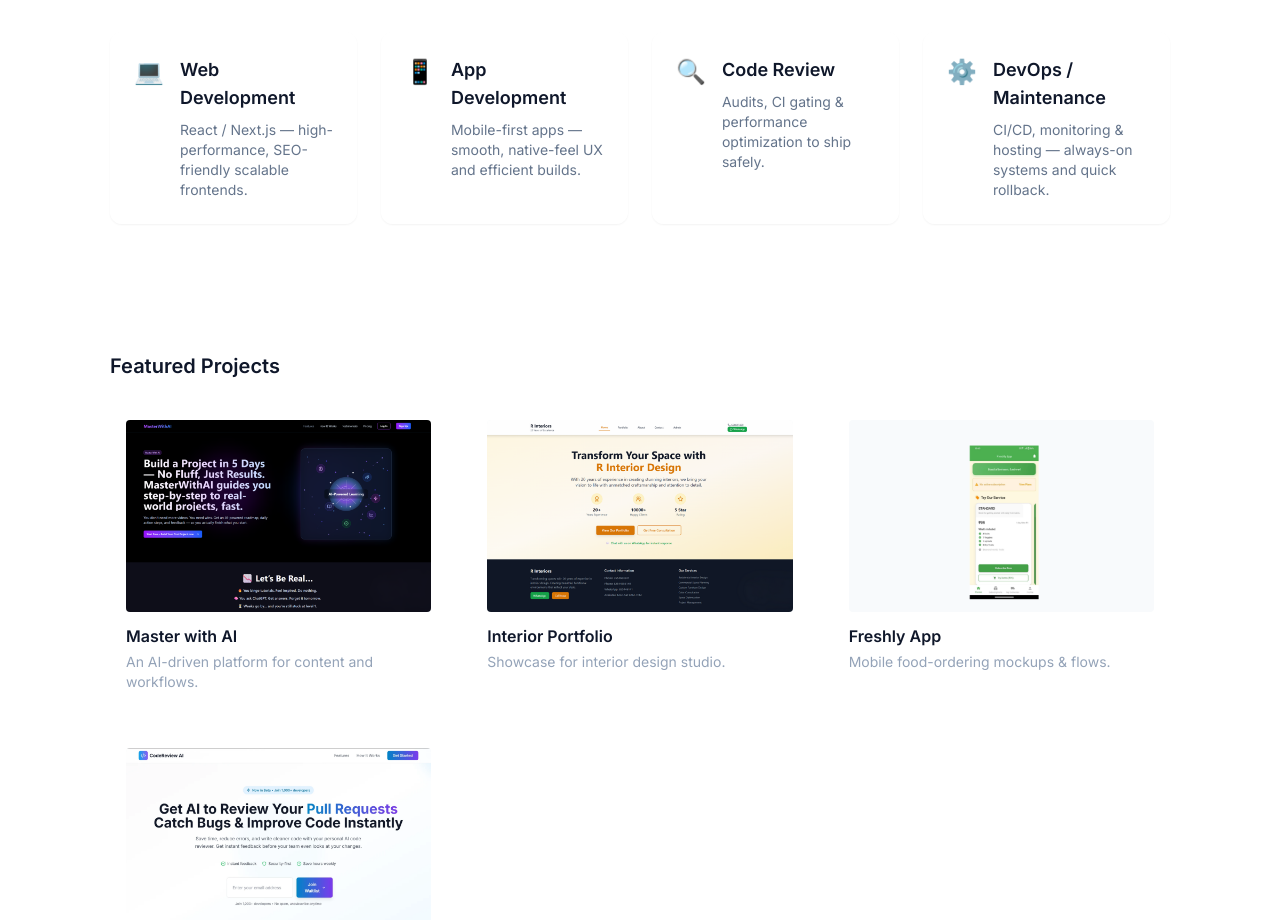
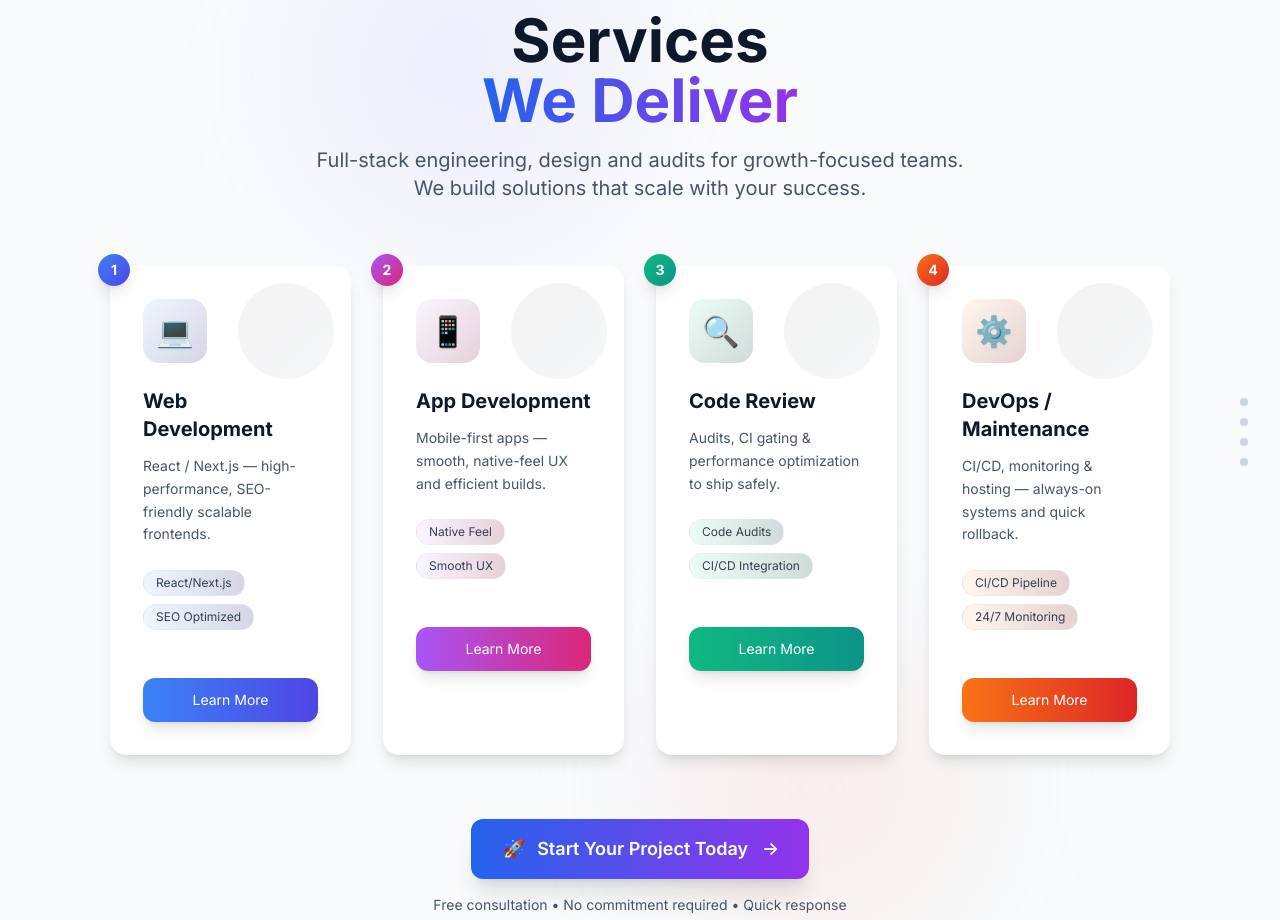
Before and after one commit to SyedMohammedRaheem99/SMR-hft-prime-marketing-pro-fixed, a Next.js app: page / in a window 1280 px wide. Shown: the part 1877-2797 px from the top of the page. Built offline with nearby package versions, Linux system fonts and the light colour scheme.

Commit message:
Update Services.js

```diff
--- a/components/Services.js
+++ b/components/Services.js
@@ -1,5 +1,6 @@
 // components/Services.js
 import { motion } from "framer-motion";
+import { useState } from "react";
 
 const services = [
   {
@@ -7,71 +8,285 @@ const services = [
     title: "Web Development",
     desc: "React / Next.js — high-performance, SEO-friendly scalable frontends.",
     icon: "💻",
+    color: "from-blue-500 to-indigo-600",
+    bgColor: "from-blue-50 to-indigo-50",
+    darkBgColor: "from-blue-900/20 to-indigo-900/20",
+    features: ["React/Next.js", "SEO Optimized", "High Performance", "Scalable Architecture"]
   },
   {
     id: "app",
     title: "App Development",
     desc: "Mobile-first apps — smooth, native-feel UX and efficient builds.",
     icon: "📱",
+    color: "from-purple-500 to-pink-600",
+    bgColor: "from-purple-50 to-pink-50",
+    darkBgColor: "from-purple-900/20 to-pink-900/20",
+    features: ["Native Feel", "Smooth UX", "Cross-Platform", "Efficient Builds"]
   },
   {
     id: "review",
     title: "Code Review",
     desc: "Audits, CI gating & performance optimization to ship safely.",
     icon: "🔍",
+    color: "from-emerald-500 to-teal-600",
+    bgColor: "from-emerald-50 to-teal-50",
+    darkBgColor: "from-emerald-900/20 to-teal-900/20",
+    features: ["Code Audits", "CI/CD Integration", "Performance Analysis", "Security Review"]
   },
   {
     id: "devops",
     title: "DevOps / Maintenance",
     desc: "CI/CD, monitoring & hosting — always-on systems and quick rollback.",
     icon: "⚙️",
+    color: "from-orange-500 to-red-600",
+    bgColor: "from-orange-50 to-red-50",
+    darkBgColor: "from-orange-900/20 to-red-900/20",
+    features: ["CI/CD Pipeline", "24/7 Monitoring", "Cloud Hosting", "Quick Rollback"]
   },
 ];
 
 const container = {
   hidden: {},
-  show: { transition: { staggerChildren: 0.12 } },
+  show: {
+    transition: {
+      staggerChildren: 0.15,
+      delayChildren: 0.1
+    }
+  },
 };
 
 const item = {
-  hidden: { opacity: 0, y: 12 },
-  show: { opacity: 1, y: 0, transition: { duration: 0.45, ease: "easeOut" } },
+  hidden: {
+    opacity: 0,
+    y: 30,
+    scale: 0.95
+  },
+  show: {
+    opacity: 1,
+    y: 0,
+    scale: 1,
+    transition: {
+      duration: 0.6,
+      ease: "easeOut"
+    }
+  },
+};
+
+const titleVariants = {
+  hidden: { opacity: 0, y: 30 },
+  show: {
+    opacity: 1,
+    y: 0,
+    transition: { duration: 0.8, ease: "easeOut" }
+  }
 };
 
 export default function Services() {
+  const [hoveredCard, setHoveredCard] = useState(null);
+
   return (
-    <section className="py-20">
-      <div className="container">
-        <h2 className="text-3xl font-bold">Services</h2>
-        <p className="text-slate-400 mt-2 max-w-xl">
-          Full-stack engineering, design and audits for growth-focused teams.
-        </p>
+    <section className="relative py-24 bg-slate-50 dark:bg-slate-900 overflow-hidden">
 
+      {/* Background Elements */}
+      <div className="absolute inset-0 pointer-events-none">
+        <div className="absolute top-20 left-1/4 w-72 h-72 bg-gradient-to-br from-blue-200/30 to-purple-200/30 dark:from-blue-800/20 dark:to-purple-800/20 rounded-full blur-3xl"></div>
+        <div className="absolute bottom-20 right-1/4 w-72 h-72 bg-gradient-to-br from-pink-200/30 to-orange-200/30 dark:from-pink-800/20 dark:to-orange-800/20 rounded-full blur-3xl"></div>
+      </div>
+
+      <div className="container relative z-10">
+
+        {/* Section Header */}
         <motion.div
-          className="grid grid-cols-1 sm:grid-cols-2 lg:grid-cols-4 gap-6 mt-8"
+          className="text-center mb-16"
+          initial="hidden"
+          whileInView="show"
+          viewport={{ once: true, amount: 0.3 }}
+        >
+          <motion.div
+            variants={titleVariants}
+            className="inline-flex items-center gap-2 px-4 py-2 rounded-full bg-white dark:bg-slate-800 border border-slate-200 dark:border-slate-700 shadow-sm mb-6"
+          >
+            <span className="w-2 h-2 bg-gradient-to-r from-blue-500 to-purple-500 rounded-full animate-pulse"></span>
+            <span className="text-sm font-medium text-slate-700 dark:text-slate-300">
+              Our Services
+            </span>
+          </motion.div>
+
+          <motion.h2
+            variants={titleVariants}
+            className="text-4xl sm:text-5xl lg:text-6xl font-bold text-slate-900 dark:text-white mb-4"
+          >
+            Services
+            <span className="block">
+              <span className="bg-gradient-to-r from-blue-600 to-purple-600 bg-clip-text text-transparent">
+                We Deliver
+              </span>
+            </span>
+          </motion.h2>
+
+          <motion.p
+            variants={titleVariants}
+            className="text-xl text-slate-600 dark:text-slate-300 max-w-2xl mx-auto"
+          >
+            Full-stack engineering, design and audits for growth-focused teams.
+            We build solutions that scale with your success.
+          </motion.p>
+        </motion.div>
+
+        {/* Services Grid */}
+        <motion.div
+          className="grid grid-cols-1 sm:grid-cols-2 lg:grid-cols-4 gap-8"
           variants={container}
           initial="hidden"
           whileInView="show"
-          viewport={{ once: true, amount: 0.15 }}
+          viewport={{ once: true, amount: 0.1 }}
         >
-          {services.map((s) => (
+          {services.map((service, index) => (
             <motion.article
-              key={s.id}
+              key={service.id}
               variants={item}
-              className="p-6 rounded-xl bg-white/60 dark:bg-slate-900/60 shadow-sm hover:shadow-xl transition transform hover:-translate-y-1"
+              className="group relative"
+              onHoverStart={() => setHoveredCard(service.id)}
+              onHoverEnd={() => setHoveredCard(null)}
+              whileHover={{ y: -8 }}
+              transition={{ duration: 0.3 }}
             >
-              <div className="flex items-start gap-4">
-                <div className="text-2xl">{s.icon}</div>
-                <div>
-                  <h3 className="font-semibold text-lg">{s.title}</h3>
-                  <p className="text-slate-500 dark:text-slate-300 mt-2 text-sm">
-                    {s.desc}
+              {/* Card Background with Gradient Border */}
+              <div className="relative h-full p-8 rounded-2xl bg-white dark:bg-slate-800 shadow-lg hover:shadow-2xl transition-all duration-500 border border-transparent hover:border-slate-200 dark:hover:border-slate-600">
+
+                {/* Gradient Border Effect */}
+                <div className={`absolute inset-0 rounded-2xl bg-gradient-to-br ${service.color} p-[1px] opacity-0 group-hover:opacity-100 transition-opacity duration-300`}>
+                  <div className="h-full rounded-2xl bg-white dark:bg-slate-800"></div>
+                </div>
+
+                {/* Content */}
+                <div className="relative z-10">
+
+                  {/* Icon Container */}
+                  <motion.div
+                    className={`w-16 h-16 rounded-2xl bg-gradient-to-br ${service.bgColor} dark:bg-gradient-to-br dark:${service.darkBgColor} flex items-center justify-center mb-6 group-hover:scale-110 transition-transform duration-300`}
+                    whileHover={{ rotate: 5 }}
+                  >
+                    <span className="text-3xl filter drop-shadow-sm">
+                      {service.icon}
+                    </span>
+                  </motion.div>
+
+                  {/* Title */}
+                  <h3 className="text-xl font-bold text-slate-900 dark:text-white mb-3 group-hover:text-transparent group-hover:bg-gradient-to-r group-hover:bg-clip-text group-hover:from-blue-600 group-hover:to-purple-600 transition-all duration-300">
+                    {service.title}
+                  </h3>
+
+                  {/* Description */}
+                  <p className="text-slate-600 dark:text-slate-300 text-sm leading-relaxed mb-6">
+                    {service.desc}
                   </p>
+
+                  {/* Feature Tags */}
+                  <div className="flex flex-wrap gap-2 mb-6">
+                    {service.features.slice(0, 2).map((feature, idx) => (
+                      <span
+                        key={idx}
+                        className={`inline-flex items-center px-3 py-1 rounded-full text-xs font-medium bg-gradient-to-r ${service.bgColor} dark:bg-gradient-to-r dark:${service.darkBgColor} text-slate-700 dark:text-slate-300 border border-slate-200/50 dark:border-slate-700/50`}
+                      >
+                        {feature}
+                      </span>
+                    ))}
+                  </div>
+
+                  {/* Hover Reveal: Additional Features */}
+                  <motion.div
+                    initial={{ opacity: 0, height: 0 }}
+                    animate={{
+                      opacity: hoveredCard === service.id ? 1 : 0,
+                      height: hoveredCard === service.id ? "auto" : 0
+                    }}
+                    transition={{ duration: 0.3 }}
+                    className="overflow-hidden"
+                  >
+                    <div className="pt-4 border-t border-slate-200 dark:border-slate-700">
+                      <div className="space-y-2">
+                        {service.features.slice(2).map((feature, idx) => (
+                          <div key={idx} className="flex items-center gap-2 text-sm text-slate-600 dark:text-slate-400">
+                            <div className={`w-2 h-2 rounded-full bg-gradient-to-r ${service.color}`}></div>
+                            {feature}
+                          </div>
+                        ))}
+                      </div>
+                    </div>
+                  </motion.div>
+
+                  {/* Learn More Button */}
+                  <motion.button
+                    className={`w-full mt-6 py-3 px-4 rounded-xl font-medium text-sm bg-gradient-to-r ${service.color} text-white shadow-lg hover:shadow-xl transition-all duration-300 transform hover:scale-[1.02]`}
+                    whileHover={{ scale: 1.02 }}
+                    whileTap={{ scale: 0.98 }}
+                  >
+                    Learn More
+                  </motion.button>
+                </div>
+
+                {/* Background Pattern */}
+                <div className="absolute top-4 right-4 opacity-5 group-hover:opacity-10 transition-opacity duration-300">
+                  <div className="w-24 h-24 bg-gradient-to-br from-slate-900 to-slate-600 dark:from-white dark:to-slate-300 rounded-full"></div>
                 </div>
               </div>
+
+              {/* Floating Number Badge */}
+              <motion.div
+                className={`absolute -top-3 -left-3 w-8 h-8 rounded-full bg-gradient-to-br ${service.color} text-white font-bold text-sm flex items-center justify-center shadow-lg`}
+                initial={{ scale: 0, rotate: -180 }}
+                whileInView={{ scale: 1, rotate: 0 }}
+                viewport={{ once: true }}
+                transition={{ delay: index * 0.1 + 0.5, duration: 0.5, type: "spring" }}
+              >
+                {index + 1}
+              </motion.div>
             </motion.article>
           ))}
         </motion.div>
+
+        {/* Call to Action */}
+        <motion.div
+          className="text-center mt-16"
+          initial={{ opacity: 0, y: 30 }}
+          whileInView={{ opacity: 1, y: 0 }}
+          viewport={{ once: true }}
+          transition={{ delay: 0.5, duration: 0.8 }}
+        >
+          <motion.button
+            className="inline-flex items-center gap-3 px-8 py-4 bg-gradient-to-r from-blue-600 to-purple-600 text-white font-semibold text-lg rounded-xl shadow-xl hover:shadow-2xl transition-all duration-300"
+            whileHover={{ scale: 1.05, y: -2 }}
+            whileTap={{ scale: 0.98 }}
+          >
+            <span>🚀</span>
+            Start Your Project Today
+            <motion.span
+              animate={{ x: [0, 5, 0] }}
+              transition={{ duration: 1.5, repeat: Infinity }}
+            >
+              →
+            </motion.span>
+          </motion.button>
+
+          <p className="text-slate-600 dark:text-slate-400 mt-4 text-sm">
+            Free consultation • No commitment required • Quick response
+          </p>
+        </motion.div>
+      </div>
+
+      {/* Scroll Indicator Dots */}
+      <div className="absolute right-8 top-1/2 transform -translate-y-1/2 hidden lg:flex flex-col gap-3">
+        {services.map((_, index) => (
+          <motion.div
+            key={index}
+            className="w-2 h-2 rounded-full bg-slate-300 dark:bg-slate-600"
+            initial={{ scale: 0.5, opacity: 0.5 }}
+            whileInView={{ scale: 1, opacity: 1 }}
+            viewport={{ once: true }}
+            transition={{ delay: index * 0.1, duration: 0.3 }}
+          />
+        ))}
       </div>
     </section>
   );
```
